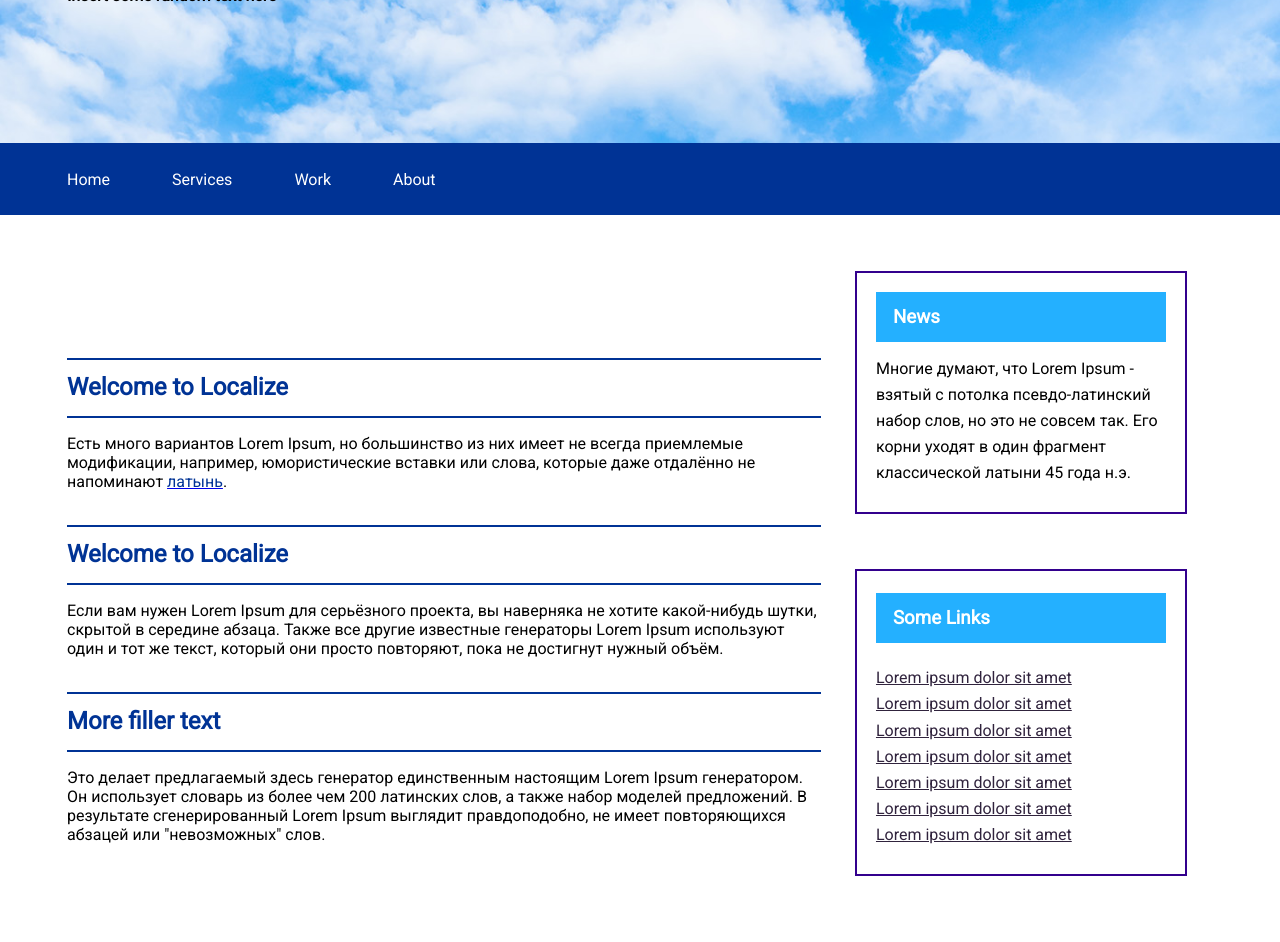
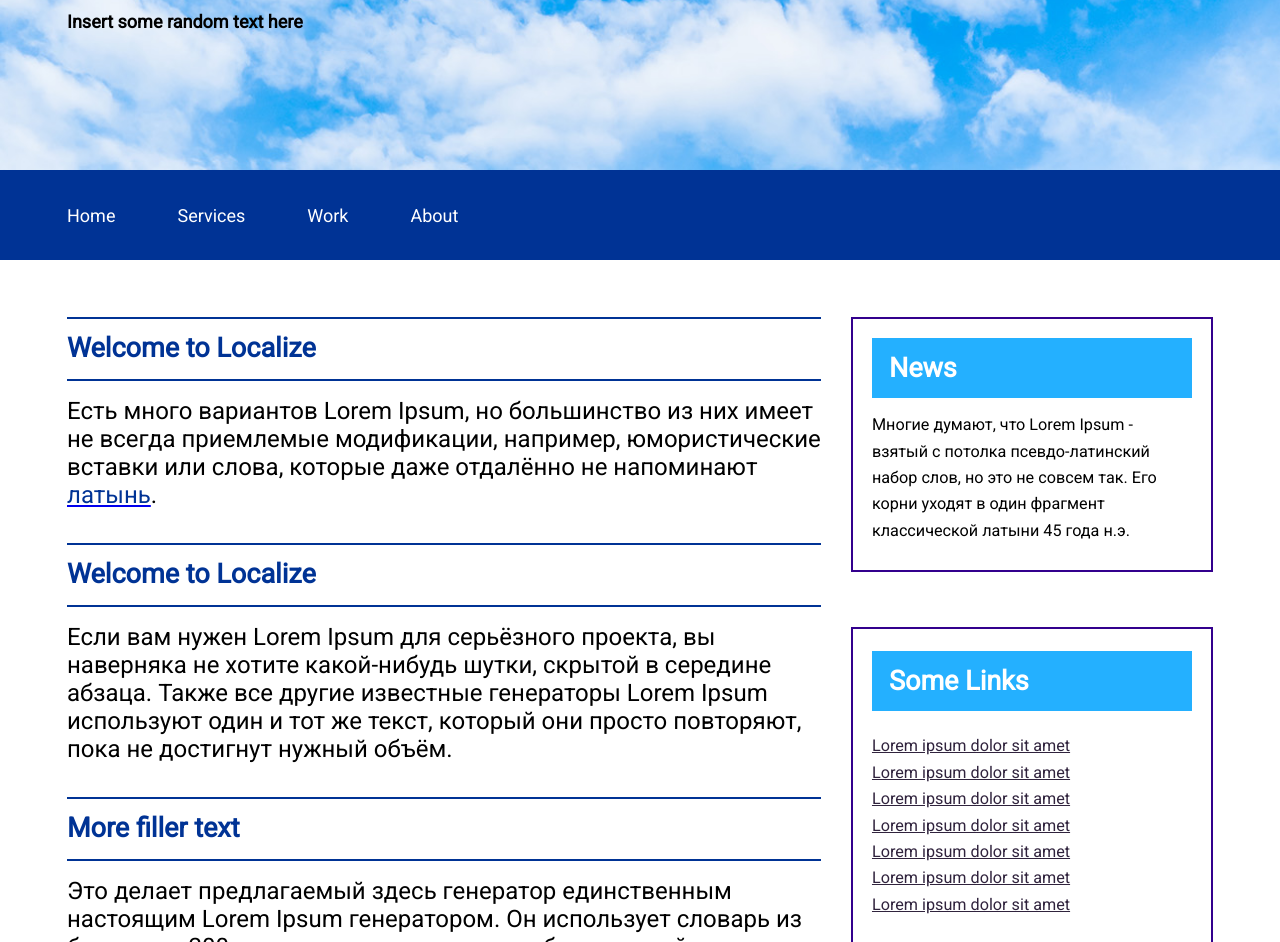
Before and after one commit to MatveySavinYI/lesson3matvey, a plain HTML site: page homework3matvey/index.html in a window 1280 px wide. Shown: the part 199-1141 px from the top of the page. Drawn offline with Linux system fonts and the light colour scheme.

Commit message:
Add files via upload

```diff
--- a/homework3matvey/css/style.css
+++ b/homework3matvey/css/style.css
@@ -26,13 +26,20 @@ header {
 h1 {
     color: #003395;
     margin-bottom: 27px;
+    font-weight: 500;
+    font-size: 54px;
+    line-height: 63px;
+}
+
+.friend {
+    font-weight: 700;
+    font-size: 18px;
 }
 
 nav {
     background-color: #003395;
     padding-top: 27px;
     padding-bottom: 26px;
-    margin-bottom: 56px;
 }
 
 nav a {
@@ -40,11 +47,20 @@ nav a {
     text-decoration: none;
     display: inline-block;
     margin-right: 62px;
+    font-weight: 400;
+    font-size: 18px;
+    line-height: 207.9%;
+}
+
+main {
+    padding-top: 57px;
+    padding-bottom: 62;
 }
 
 .first {
     display: inline-block;
     width: 754px;
+    vertical-align: top;
 }
 
 h2 {
@@ -53,12 +69,18 @@ h2 {
     border-top: 2px solid #003395;
     border-bottom: 2px solid #003395;
     color: #003395;
+    font-weight: 700;
+    font-size: 27px;
+    line-height: 32px;
 
 }
 
 .line {
     padding-top: 16px;
     padding-bottom: 34px;
+    font-weight: 400;
+    font-size: 24px;
+    line-height: 28px;
 }
 
 .colortext {
@@ -68,7 +90,8 @@ h2 {
 .second {
     display: inline-block;
     width: 362px;
-    padding-left: 30px;
+    margin-left: 26px;
+    vertical-align: top;
 }
 
 .news {
@@ -81,6 +104,9 @@ h3 {
     padding: 14px 17px;
     background-color: #24B0FF;
     color: #FFFFFF;
+    font-weight: 700;
+    font-size: 27px;
+    line-height: 32px;
 }
 
 .one {
@@ -88,22 +114,31 @@ h3 {
 }
 
 .ptwo {
-    line-height: 163.3%
+    line-height: 163.3%;
+    font-weight: 400;
+    font-size: 16.2px;
+    line-height: 163.35%;
 }
 
 .some {
     border: 2px solid #33008D;
     padding: 22px 19px 26px 19px;
-    margin-bottom: 158.4px;
+    margin-bottom: 158px;
 }
 
 .two {
     margin-bottom: 22px;
+    font-weight: 700;
+    font-size: 27px;
+    line-height: 32px;
 }
 
 ul {
     list-style: none;
-    line-height: 163.3%
+    line-height: 163.3%;
+    font-weight: 400;
+    font-size: 16.2px;
+    line-height: 163.35%;
 }
 
 li a {
@@ -114,9 +149,6 @@ footer {
     background: linear-gradient(180deg, #003395 0%, #00205F 100%);
     padding-bottom: 83px;
     padding-top: 45px;
-}
-
-.end {
     text-align: right;
     color: #FFFFFF;
 }
--- a/homework3matvey/index.html
+++ b/homework3matvey/index.html
@@ -13,7 +13,7 @@
     <header>
         <div class="container">
             <h1>Localize</h1>
-            <p><b>Insert some random text here</b></p>
+            <p class="friend">Insert some random text here</p>
         </div>
     </header>
     <nav>
@@ -66,7 +66,7 @@
     </main>
     <footer>
         <div class="container">
-            <p class="end">© 2020 Myfreedom. All right reserved.</p>
+            <p>© 2020 Myfreedom. All right reserved.</p>
         </div>
     </footer>
 </body>
```
